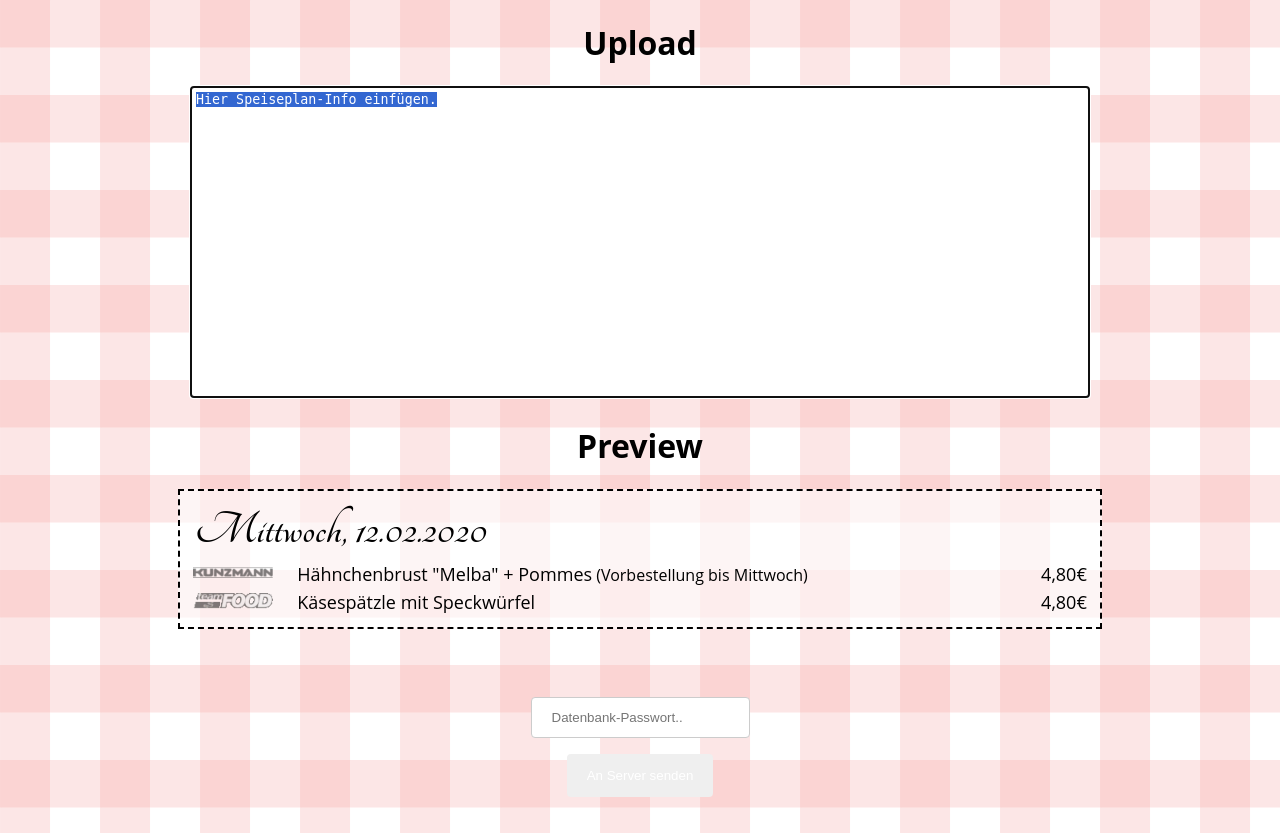
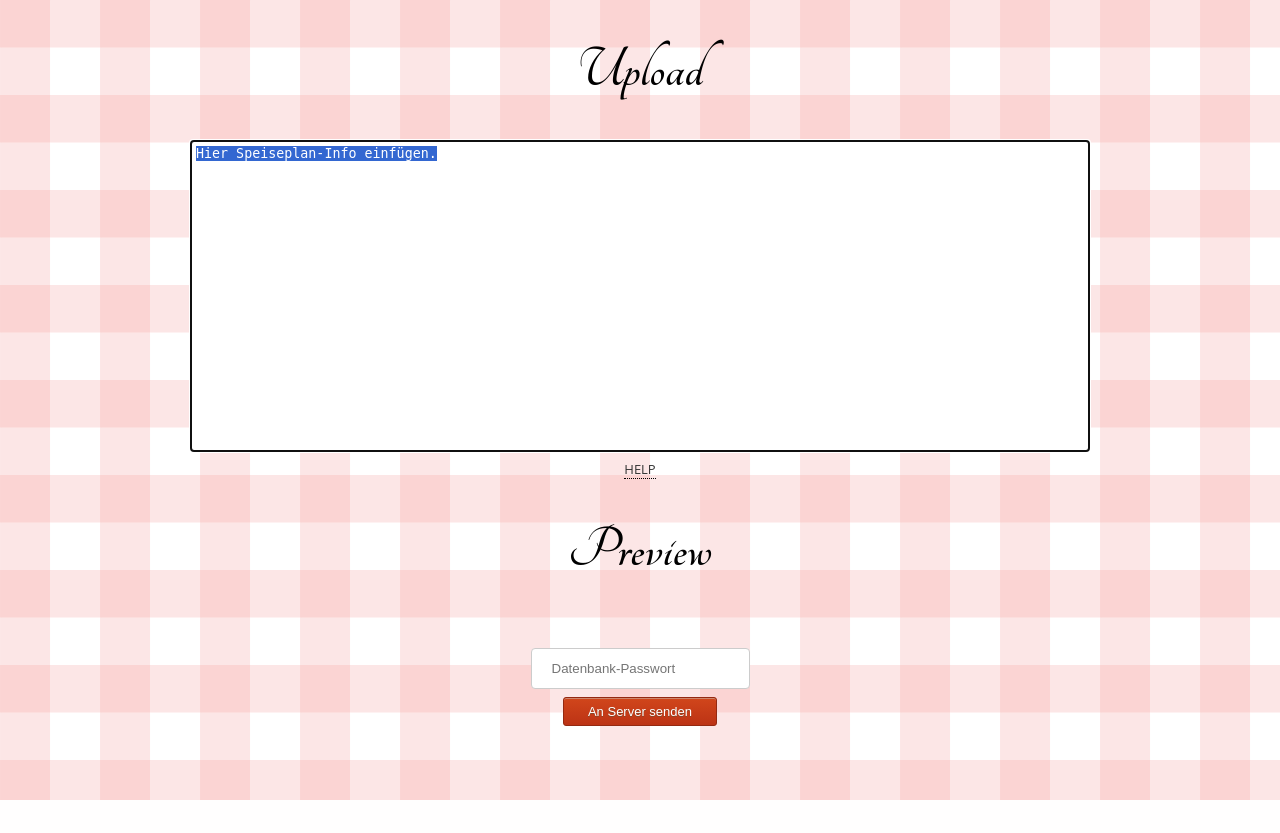
Before and after one commit to Tikitronics/TikiSpeiseplan, a PHP site: page /seilo/html/upload.html in a window 1280 px wide. After the commit the page ends 800 px from the top, so only its background shows below. Run offline with PHP 8.4, Linux system fonts and the light colour scheme.

Commit message:
Help Tooltip hinzugefügt

```diff
--- a/html/upload.html
+++ b/html/upload.html
@@ -15,42 +15,37 @@
 				</form>
 			</div>
 
+			<div class="tooltip">HELP
+				<div class="tooltiptext">
+					<!-- = new MenuItem(restaurant, day, date, lineContent[0], lineContent[1], lineContent[2], lineContent[3], lineContent[4],) -->
+					<!-- function MenuItem(restaurant, weekDay, date, descr, addDescr, side, type, price) -->
+					[Restaurat]<br>
+					[Datum]<br>
+					[Beschreibung];[Zusätzl. Beschreibung];[Beilage];[Typ];[Preis]<br>
+					[Beschreibung];[Zusätzl. Beschreibung];[Beilage];[Typ];[Preis]<br>
+					[Datum]<br>
+					[Beschreibung];[Zusätzl. Beschreibung];[Beilage];[Typ];[Preis]<br><br>
+					Beispiel:<br>
+					kunzmann<br>
+					Montag 09.03.2020<br>
+					Hähnchen;Vorbestellung bis Mittwoch;Pommes;Geflügel;4,80€<br>
+					Frikadelle;;Kartoffeln;;4,50€<br>
+					Dienstag 10.03.2020<br>
+					Schnitzel "Diavolo";;Pommes;Schwein;4,80€
+				</div>
+			</div>
+
 			<!-- Preview-Bereich -->
 			<!-- Hier selbe Formatierung wie im echten Speiseplan -->
 			<h1>Preview</h1>
-			<div id="previewDiv">
-				<div class="day">
-					<h2>Mittwoch, 12.02.2020</h2>
-					<table class="dishtable">
-						<tr>
-							<td>
-								<img src="../img/kunzmann_100px.png" height="20" class="logo">
-								<span class="dish">Hähnchenbrust "Melba" + Pommes</span>
-								<span class="addition">(Vorbestellung bis Mittwoch)</span>
-							</td>
-							<td class="priceCell">
-								4,80€
-							</td>
-						</tr>
-						<tr>
-							<td>
-								<img src="../img/teamfood_100px.png" class="logo">
-								<span class="dish">Käsespätzle mit Speckwürfel</span>
-							</td>
-							<td class="priceCell">
-								4,80€
-							</td>
-						</tr>
-					</table>
-				</div>
-			</div>
+			<div id="previewDiv"></div>
 
 			<!-- Passwort-Eingabe und Absende-Button -->
 			<div id="submit">
 				<form action="">
 					<!-- <label for="pw">Passwort</label><br> -->
-					<input type="password" id="pw" name="pw" placeholder="Datenbank-Passwort.."><br>
-					<input type="submit" id="submitButton" value="An Server senden">
+					<input type="password" id="pw" name="pw" placeholder="Datenbank-Passwort"><br>
+					<input type="submit" class="submitButton" value="An Server senden">
 				</form>
 			</div>
 			<script src="../js/tikispeiseplan.js" type="text/javascript"></script>
--- a/style.css
+++ b/style.css
@@ -30,6 +30,11 @@ body {
 	font-size: large;
 	width: 80px;
 	text-align: right;
+}
+
+h1 {
+	font-family: 'Tangerine', cursive;
+	font-size: 60px;
 }
 
 h2 {
@@ -70,16 +75,31 @@ input[type=password] {
   border-radius: 4px;
 }
 
-input[type=submit] {
-  /*width: 100%;
-  background-color: #4CAF50;*/
-  color: white;
-  padding: 14px 20px;
-  margin: 8px 0;
-  border: none;
-  border-radius: 4px;
-  cursor: pointer;
+/* https://www.bestcssbuttongenerator.com/#/9 */
+.submitButton {
+	box-shadow:inset 0px 1px 0px 0px #cf866c;
+	background:linear-gradient(to bottom, #d0451b 5%, #bc3315 100%);
+	background-color:#d0451b;
+	border-radius:3px;
+	border:1px solid #942911;
+	display:inline-block;
+	cursor:pointer;
+	color:#ffffff;
+	font-family:Arial;
+	font-size:13px;
+	padding:6px 24px;
+	text-decoration:none;
+	text-shadow:0px 1px 0px #854629;
 }
+.submitButton:hover {
+	background:linear-gradient(to bottom, #bc3315 5%, #d0451b 100%);
+	background-color:#bc3315;
+}
+.submitButton:active {
+	position:relative;
+	top:1px;
+}
+
 
 #imageChef {
 	margin: 10px;
@@ -97,3 +117,38 @@ input[type=submit] {
 	height: 16px;
 	opacity: 0.5;
 }
+
+/* https://www.w3schools.com/css/css_tooltip.asp */
+.tooltip {
+	position: relative;
+	display: inline-block;
+	color: #333;
+	font-size: small;
+	border-bottom: 1px dotted black; /* If you want dots under the hoverable text */
+  }
+
+  /* Tooltip text */
+  .tooltip .tooltiptext {
+	visibility: hidden;
+	width: 450px;
+	top: 100%;
+	left: 50%;
+	margin-left: -225px; /* Use half of the width (120/2 = 60), to center the tooltip */
+	background-color: #333;
+	/* opacity: 0.9; */
+	color: #fff;
+	font-size: small;
+	font-style: italic;
+	text-align: left;
+	padding: 8px;
+	border-radius: 6px;
+
+	/* Position the tooltip text - see examples below! */
+	position: absolute;
+	z-index: 1;
+  }
+
+  /* Show the tooltip text when you mouse over the tooltip container */
+  .tooltip:hover .tooltiptext {
+	visibility: visible;
+  }
```
